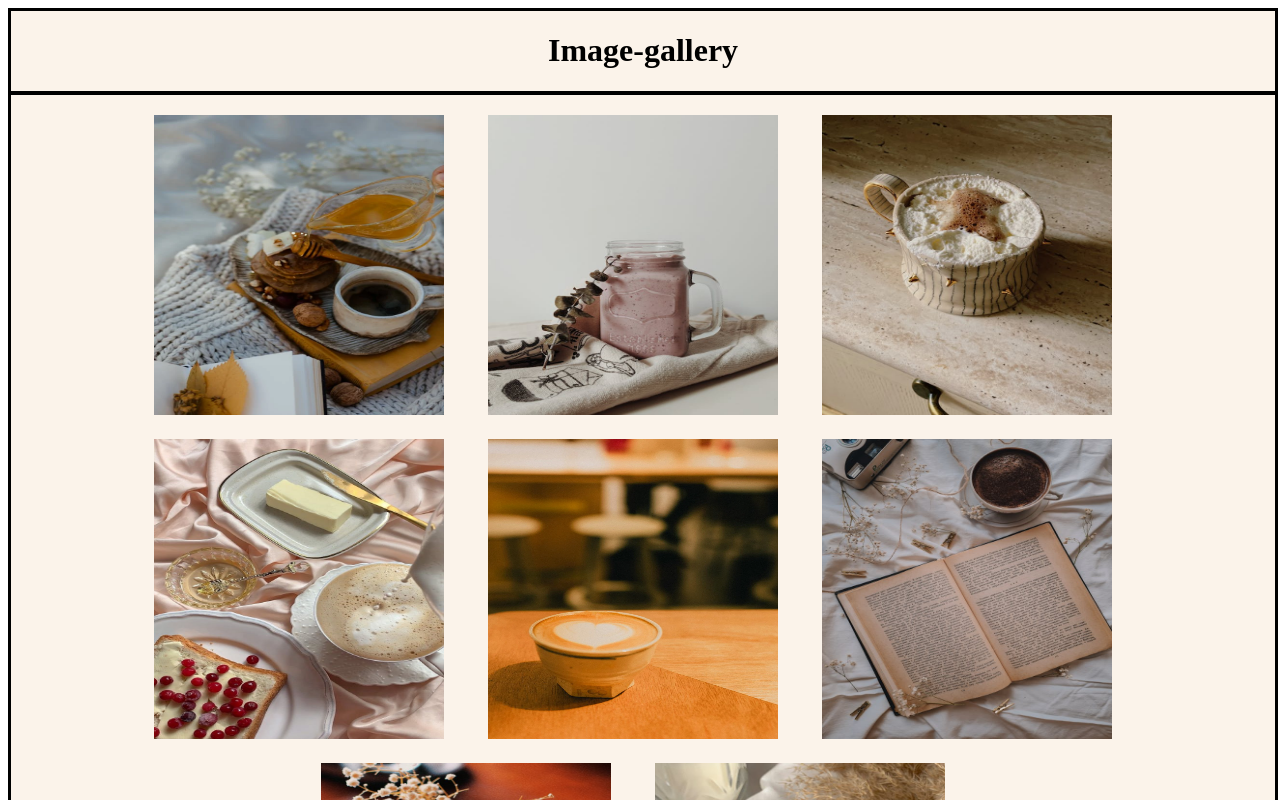
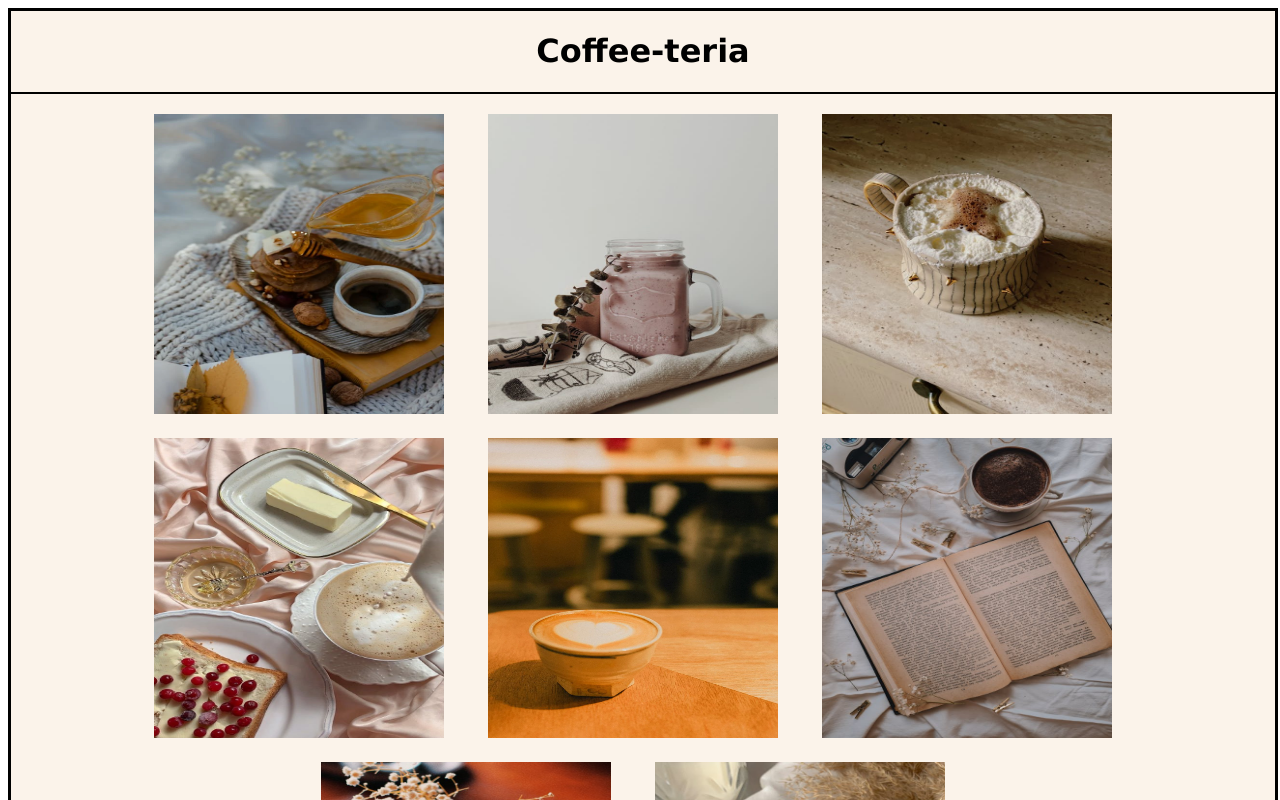
Before and after one commit to Kavz2k1/image-gallery, a React (Create React App) app: page / in a window 1280 px wide. Shown: the top 800 px of the page. Built offline with nearby package versions, Linux system fonts and the light colour scheme.

Commit message:
title change

```diff
--- a/src/components/Product.js
+++ b/src/components/Product.js
@@ -14,13 +14,13 @@ import React, { useEffect } from 'react';
 function Product()
 {
     useEffect(() => {
-        document.title = "Image Gallery"; // Title Change
+        document.title = "Coffee-teria"; // Title Change
       }, []);
 
   return(
     <div class = "body">
     <div class = "head">
-    <h1>Image-gallery</h1>
+    <h1>Coffee-teria</h1>
     <hr ></hr>
     </div>
 
--- a/src/index.css
+++ b/src/index.css
@@ -13,12 +13,12 @@
 .head{
 
     text-align: center;
-
+    font-family:Verdana, Geneva, Tahoma, sans-serif;
 
 }
 
 .head hr{
-    border: solid 2px;
+    border: solid 1px;
 }
 .products{
     display: flex;
```
